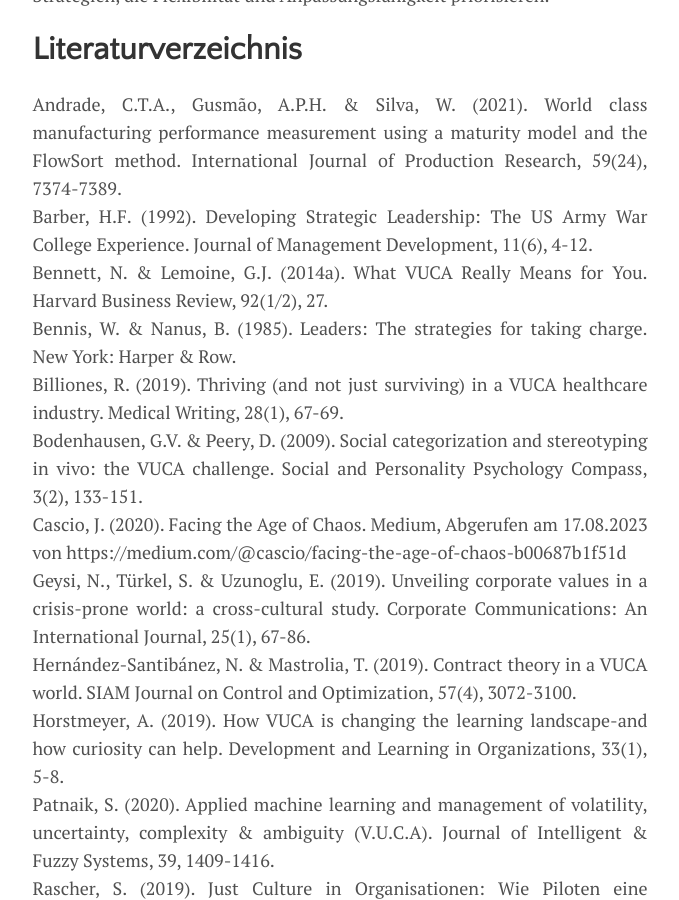
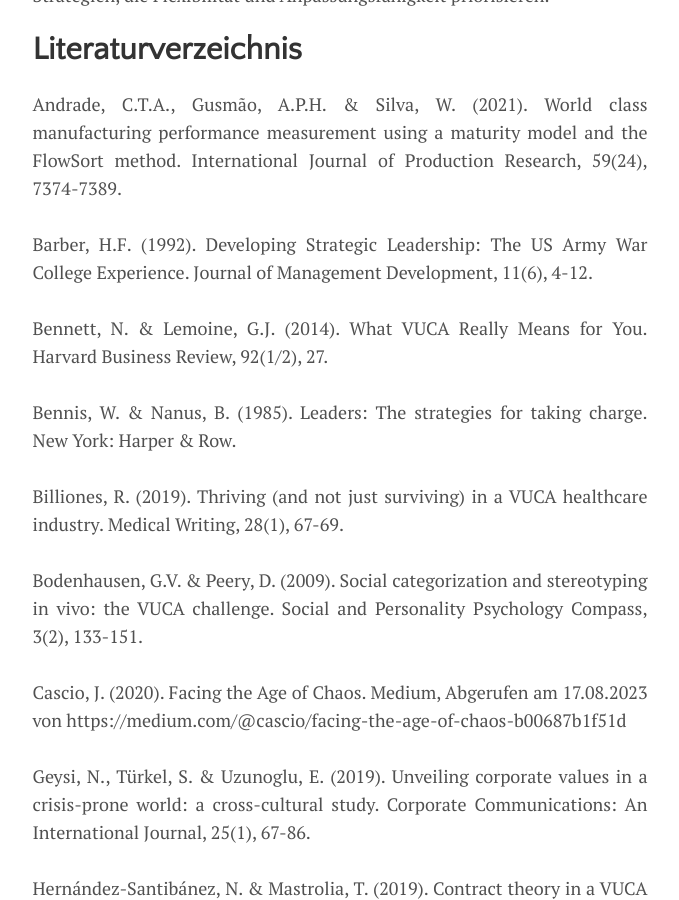
Before and after one commit to romabl/romabl.github.io, a Jekyll site: the page built from _posts/2024-04-11-VUCA-VS-BANI-Teil-I.md, in a window 1280 px wide and 900 px high, scrolled down 7215 px. Shown: the whole window, without its empty margins (300-979 px from the left). Built offline with Jekyll 4.4.1, drawn with Linux system fonts in a browser that asks for light colours.

Commit message:
Update 2024-04-11-VUCA-VS-BANI-Teil-I.md

```diff
--- a/_posts/2024-04-11-VUCA-VS-BANI-Teil-I.md
+++ b/_posts/2024-04-11-VUCA-VS-BANI-Teil-I.md
@@ -69,17 +69,17 @@
 
 
 # Literaturverzeichnis
-Andrade, C.T.A., Gusmão, A.P.H. & Silva, W. (2021). World class manufacturing performance measurement using a maturity model and the FlowSort method. International Journal of Production Research, 59(24), 7374-7389.
-Barber, H.F. (1992). Developing Strategic Leadership: The US Army War College Experience. Journal of Management Development, 11(6), 4-12.
-Bennett, N. & Lemoine, G.J. (2014a). What VUCA Really Means for You. Harvard Business Review, 92(1/2), 27.
-Bennis, W. & Nanus, B. (1985). Leaders: The strategies for taking charge. New York: Harper & Row.
-Billiones, R. (2019). Thriving (and not just surviving) in a VUCA healthcare industry. Medical Writing, 28(1), 67-69.
-Bodenhausen, G.V. & Peery, D. (2009). Social categorization and stereotyping in vivo: the VUCA challenge. Social and Personality Psychology Compass, 3(2), 133-151.
-Cascio, J. (2020). Facing the Age of Chaos. Medium, Abgerufen am 17.08.2023 von https://medium.com/@cascio/facing-the-age-of-chaos-b00687b1f51d
-Geysi, N., Türkel, S. & Uzunoglu, E. (2019). Unveiling corporate values in a crisis-prone world: a cross-cultural study. Corporate Communications: An International Journal, 25(1), 67-86.
-Hernández-Santibánez, N. & Mastrolia, T. (2019). Contract theory in a VUCA world. SIAM Journal on Control and Optimization, 57(4), 3072-3100.
-Horstmeyer, A. (2019). How VUCA is changing the learning landscape-and how curiosity can help. Development and Learning in Organizations, 33(1), 5-8.
-Patnaik, S. (2020). Applied machine learning and management of volatility, uncertainty, complexity & ambiguity (V.U.C.A). Journal of Intelligent & Fuzzy Systems, 39, 1409-1416.
-Rascher, S. (2019). Just Culture in Organisationen: Wie Piloten eine konstruktive Fehler- und Vertrauenskultur schaffen. Wiesbaden: Springer.
-Schulze, C., Welker, A., Kühn, A., Schwertz, R., Otto, B., Moraldo, L., Dentz, U., Arends, A., Welk, E., Wendorff, J., Koller, H., Kuss, D. & Ries, M. (2021). Public health leadership in a VUCA world environment: lessons learned during the regional emergency rollout of SARS-CoV-2 vaccinations in Heidelberg, Germany, during the COVID-19 pandemic. Vaccines, 9(8), 1-14.
-Wang, C., Dai, M., Fang, Y. & Liu, C. (2022). Ideas and methods of lean and agile start-up in the VUCA Era. International Entrepreneurship and Management Journal, 18, 1527-1544.
+Andrade, C.T.A., Gusmão, A.P.H. & Silva, W. (2021). World class manufacturing performance measurement using a maturity model and the FlowSort method. International Journal of Production Research, 59(24), 7374-7389. <br><br>
+Barber, H.F. (1992). Developing Strategic Leadership: The US Army War College Experience. Journal of Management Development, 11(6), 4-12. <br><br>
+Bennett, N. & Lemoine, G.J. (2014). What VUCA Really Means for You. Harvard Business Review, 92(1/2), 27. <br><br>
+Bennis, W. & Nanus, B. (1985). Leaders: The strategies for taking charge. New York: Harper & Row. <br><br>
+Billiones, R. (2019). Thriving (and not just surviving) in a VUCA healthcare industry. Medical Writing, 28(1), 67-69. <br><br>
+Bodenhausen, G.V. & Peery, D. (2009). Social categorization and stereotyping in vivo: the VUCA challenge. Social and Personality Psychology Compass, 3(2), 133-151. <br><br>
+Cascio, J. (2020). Facing the Age of Chaos. Medium, Abgerufen am 17.08.2023 von https://medium.com/@cascio/facing-the-age-of-chaos-b00687b1f51d <br><br>
+Geysi, N., Türkel, S. & Uzunoglu, E. (2019). Unveiling corporate values in a crisis-prone world: a cross-cultural study. Corporate Communications: An International Journal, 25(1), 67-86. <br><br>
+Hernández-Santibánez, N. & Mastrolia, T. (2019). Contract theory in a VUCA world. SIAM Journal on Control and Optimization, 57(4), 3072-3100. <br><br>
+Horstmeyer, A. (2019). How VUCA is changing the learning landscape-and how curiosity can help. Development and Learning in Organizations, 33(1), 5-8. <br><br>
+Patnaik, S. (2020). Applied machine learning and management of volatility, uncertainty, complexity & ambiguity (V.U.C.A). Journal of Intelligent & Fuzzy Systems, 39, 1409-1416. <br><br>
+Rascher, S. (2019). Just Culture in Organisationen: Wie Piloten eine konstruktive Fehler- und Vertrauenskultur schaffen. Wiesbaden: Springer. <br><br>
+Schulze, C., Welker, A., Kühn, A., Schwertz, R., Otto, B., Moraldo, L., Dentz, U., Arends, A., Welk, E., Wendorff, J., Koller, H., Kuss, D. & Ries, M. (2021). Public health leadership in a VUCA world environment: lessons learned during the regional emergency rollout of SARS-CoV-2 vaccinations in Heidelberg, Germany, during the COVID-19 pandemic. Vaccines, 9(8), 1-14. <br><br>
+Wang, C., Dai, M., Fang, Y. & Liu, C. (2022). Ideas and methods of lean and agile start-up in the VUCA Era. International Entrepreneurship and Management Journal, 18, 1527-1544. <br><br>
```
